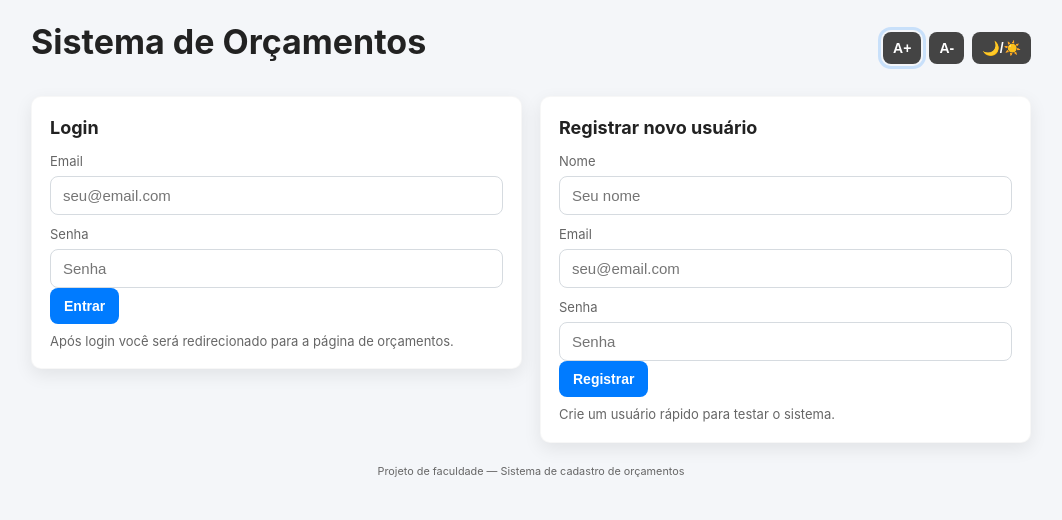
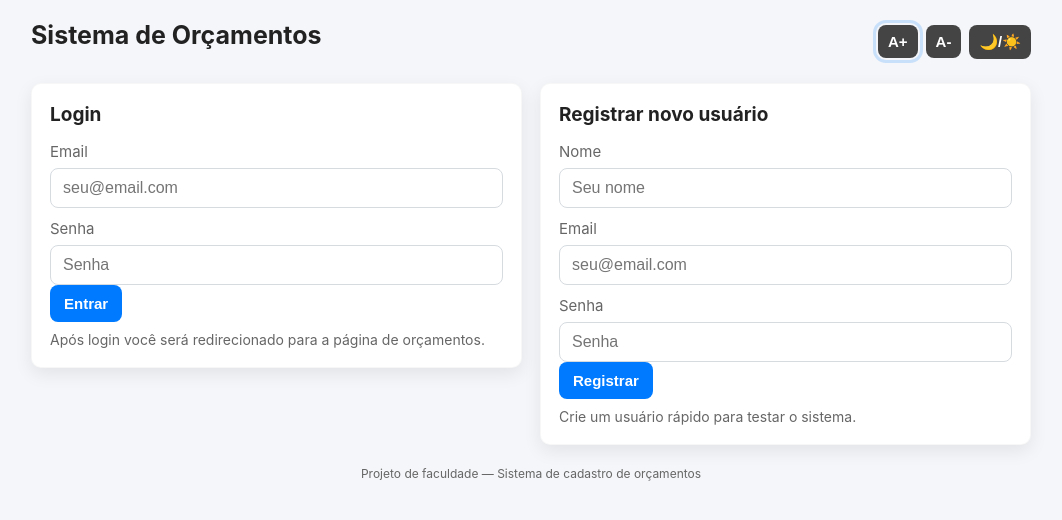
Before and after one commit to Erick-v-melo/Projeto-orcamentos, a plain HTML site: page frontend/index.html in a window 1280 px wide. Both pictures are taken after a click on the button "A+". Shown: the whole page, without its empty margins (109-1171 px from the left). Drawn offline with Linux system fonts and the light colour scheme.

Commit message:
Atualização: CSS acessibilidade e fonte ajustadas

```diff
--- a/frontend/script.js
+++ b/frontend/script.js
@@ -1,5 +1,5 @@
 /* script.js - controla index.html e orcamentos.html */
-const API = "https://projeto-orcamentos.onrender.com"; // ajuste se subir backend na nuvem
+const API = "https://projeto-orcamentos.onrender.com";
 
 /* ---------- utilitários ---------- */
 function qs(id) { return document.getElementById(id); }
@@ -21,18 +21,27 @@ function applyThemeFromStorage() {
 }
 function applyFontFromStorage() {
   const stored = localStorage.getItem("fontSize");
-  if (stored) document.body.style.fontSize = stored + "px";
+  if (stored) {
+    const elements = document.querySelectorAll("body *");
+    elements.forEach(el => el.style.fontSize = stored + "px");
+  }
 }
 
 /* ---------- Acessibilidade: fonte e tema ---------- */
 function alterarFonte(delta) {
-  const computed = window.getComputedStyle(document.body).fontSize;
-  const cur = parseInt(computed.replace("px", "")) || 16;
-  let novo = cur + delta;
-  if (novo < 12) novo = 12;
-  if (novo > 24) novo = 24;
-  document.body.style.fontSize = novo + "px";
-  localStorage.setItem("fontSize", novo);
+  const elements = document.querySelectorAll("body *"); // todos os elementos
+  elements.forEach(el => {
+    const computed = window.getComputedStyle(el).fontSize;
+    const cur = parseInt(computed.replace("px", ""));
+    if (!isNaN(cur)) {
+      let novo = cur + delta;
+      if (novo < 12) novo = 12;
+      if (novo > 36) novo = 36;
+      el.style.fontSize = novo + "px";
+    }
+  });
+  // salvar o tamanho da fonte do body como referência
+  localStorage.setItem("fontSize", parseInt(window.getComputedStyle(document.body).fontSize));
 }
 
 function alternarTema() {
@@ -57,7 +66,6 @@ async function registrar() {
     const data = await res.json();
     if (res.ok && data.id) {
       alert("Usuário criado com sucesso! Agora faça login.");
-      // preenche o formulário de login para facilitar
       qs("emailLogin").value = email;
       qs("senhaLogin").value = senha;
     } else {
@@ -81,11 +89,9 @@ async function login() {
       body: JSON.stringify({ email, senha })
     });
 
-    // se backend retornar 401, res.ok será false e o json terá msg
     const data = await res.json();
     if (res.ok && data.sucesso) {
       localStorage.setItem("usuario", JSON.stringify(data.usuario));
-      // redireciona
       window.location.href = "orcamentos.html";
     } else {
       alert(data.msg || "Credenciais inválidas.");
@@ -126,7 +132,6 @@ async function cadastrarOrcamento() {
     });
     const data = await res.json();
     if (res.ok) {
-      // sucesso
       qs("orcForm").reset();
       listarOrcamentos();
     } else {
@@ -188,12 +193,11 @@ document.addEventListener("DOMContentLoaded", () => {
   document.querySelectorAll(".btn-decrease-font").forEach(b => b.addEventListener("click", () => alterarFonte(-1)));
   document.querySelectorAll(".btn-toggle-theme").forEach(b => b.addEventListener("click", alternarTema));
 
-  // Se estamos no index
+  // index.html
   if (qs("loginCard")) {
     qs("btnRegister").addEventListener("click", registrar);
     qs("btnLogin").addEventListener("click", login);
 
-    // permitir submit com Enter nos inputs (opcional)
     ["emailLogin","senhaLogin"].forEach(id => {
       const el = qs(id);
       if (!el) return;
@@ -201,23 +205,20 @@ document.addEventListener("DOMContentLoaded", () => {
     });
   }
 
-  // Se estamos na página de orçamentos
+  // orcamentos.html
   if (qs("orcamentosPage")) {
-    // verifica usuário
     const usuario = JSON.parse(localStorage.getItem("usuario") || "null");
     if (!usuario) return window.location.href = "index.html";
 
     qs("userName").textContent = usuario.nome || usuario.email || "Usuário";
     qs("btnLogout").addEventListener("click", logout);
 
-    // formulário
     const form = qs("orcForm");
     form && form.addEventListener("submit", (e) => {
       e.preventDefault();
       cadastrarOrcamento();
     });
 
-    // lista atual
     listarOrcamentos();
   }
 });
--- a/frontend/style.css
+++ b/frontend/style.css
@@ -10,12 +10,12 @@
   --card-shadow: rgba(0,0,0,0.08);
 }
 
-html,body { height: 100%; }
+html, body { height: 100%; }
 body {
   font-family: Inter, "Segoe UI", Arial, sans-serif;
   background: var(--bg);
   color: var(--text);
-  -webkit-font-smoothing:antialiased;
+  -webkit-font-smoothing: antialiased;
   transition: background 0.25s ease, color 0.25s ease;
   font-size: 16px; /* default, alterável pela acessibilidade */
   line-height: 1.4;
@@ -36,8 +36,8 @@ body {
   margin-bottom: 18px;
 }
 
-.title-left h1 { font-size: 22px; }
-.user-info { color: var(--muted); font-size: 14px; margin-top: 4px; }
+.title-left h1 { font-size: 1.375rem; } /* relativo, muda com body */
+.user-info { color: var(--muted); font-size: 0.875rem; margin-top: 4px; }
 
 /* Grid duas colunas no index */
 .grid-2 {
@@ -57,14 +57,14 @@ body {
 }
 
 /* Tipos */
-h1, h2 { margin-bottom: 12px; color: var(--text); }
-h2 { font-size: 18px; }
+h1, h2 { margin-bottom: 12px; color: var(--text); font-size: 1.5rem; }
+h2 { font-size: 1.125rem; }
 
 label {
   display: block;
   margin-top: 10px;
   margin-bottom: 6px;
-  font-size: 13px;
+  font-size: 0.875rem;
   color: var(--muted);
 }
 
@@ -77,7 +77,7 @@ input[type="number"], textarea {
   border: 1px solid #d6dbe0;
   background: #fff;
   color: var(--text);
-  font-size: 15px;
+  font-size: 0.9375rem;
   outline: none;
   transition: box-shadow 0.15s ease, border-color 0.15s ease;
 }
@@ -99,7 +99,7 @@ button {
   color: white;
   cursor: pointer;
   font-weight: 600;
-  font-size: 14px;
+  font-size: 0.875rem;
   transition: transform 0.08s ease, background 0.15s ease;
 }
 
@@ -116,12 +116,11 @@ button:hover { background: var(--accent-hover); transform: translateY(-1px); }
 .form-actions { margin-top: 12px; text-align: right; }
 
 /* Tabela */
-table { width: 100%; border-collapse: collapse; margin-top: 8px; }
+table { width: 100%; border-collapse: collapse; margin-top: 8px; font-size: 0.875rem; }
 th, td {
   padding: 10px 8px;
   text-align: center;
   border: 1px solid #e6e9ec;
-  font-size: 14px;
 }
 th {
   background: var(--accent);
@@ -131,7 +130,7 @@ th {
 tr:nth-child(even) td { background: #fafafb; }
 
 /* Footer */
-.footer { margin-top: 18px; text-align: center; color: var(--muted); font-size: 13px; }
+.footer { margin-top: 18px; text-align: center; color: var(--muted); font-size: 0.8125rem; }
 
 /* Small screens */
 @media (max-width: 800px) {
@@ -164,4 +163,4 @@ body.dark tr:nth-child(even) td { background: #161718; }
 :focus { outline: 3px solid rgba(0,123,255,0.18); outline-offset: 2px; }
 
 /* ======== Mensagens pequenas ======== */
-.hint { margin-top: 8px; color: var(--muted); font-size: 13px; }
+.hint { margin-top: 8px; color: var(--muted); font-size: 0.8125rem; }
```
